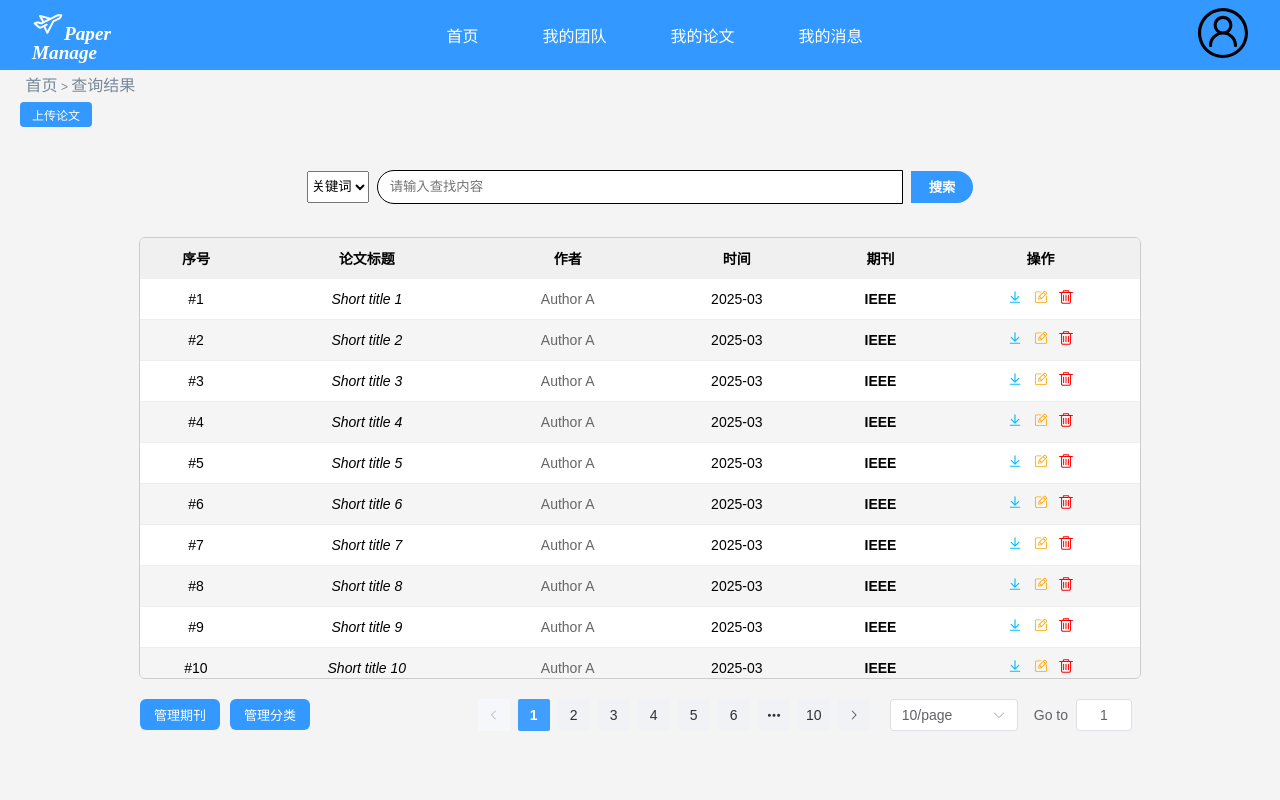
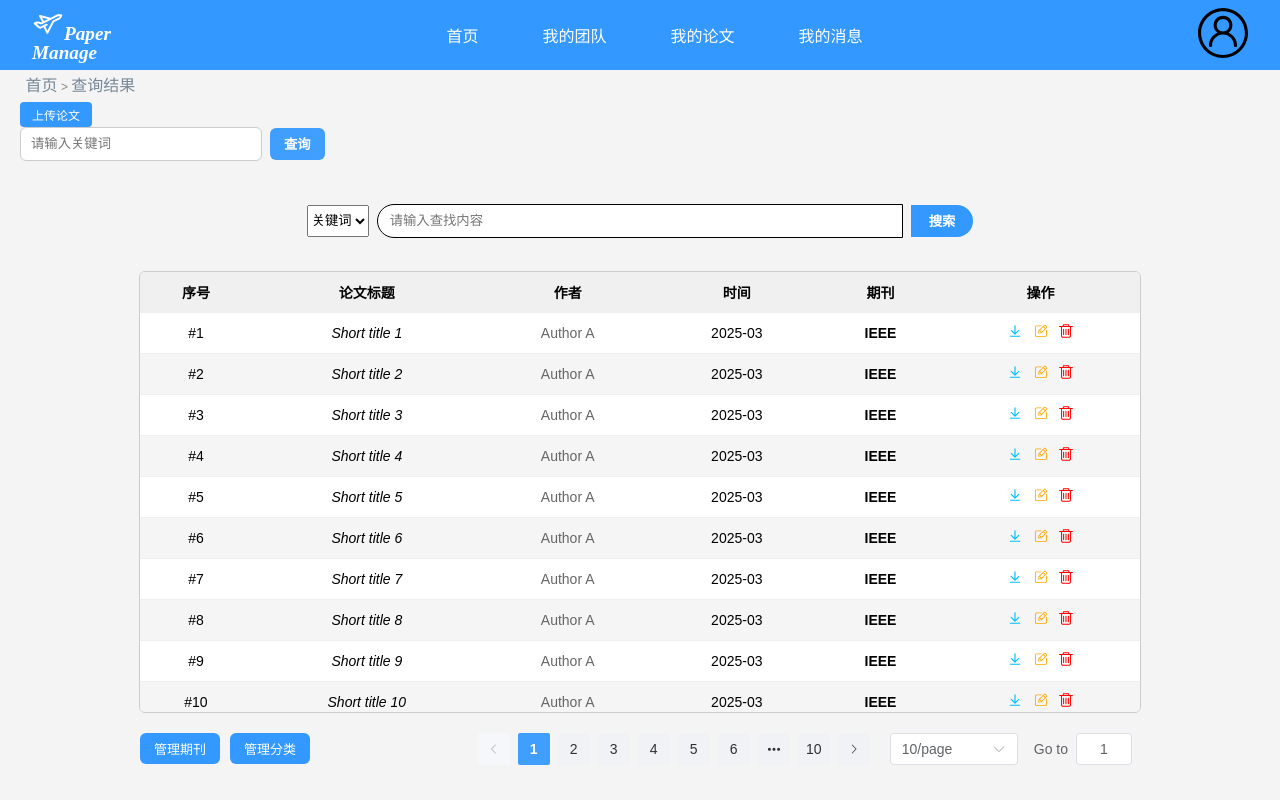
Before and after one commit to NingNZ/Paper-Manage-System, a Vue app in the folder vueProject/: page /search in a window 1280 px wide. Shown: the top 800 px of the page. Built offline with nearby package versions, Linux system fonts and the light colour scheme; what particles.vue3 would draw is missing.

Commit message:
“论文关系网络”

```diff
--- /dev/null
+++ b/vueProject/components/SearchResult/NetworkGraph.vue
@@ -0,0 +1,79 @@
+<template>
+  <div ref="chartRef" class="chart-container"></div>
+</template>
+
+<script setup>
+import * as echarts from 'echarts'
+import { ref, onMounted, onBeforeUnmount, watch } from 'vue'
+
+const props = defineProps({
+  center: String
+})
+
+const chartRef = ref(null)
+let chartInstance = null
+
+const initChart = () => {
+  if (chartRef.value) {
+    chartInstance = echarts.init(chartRef.value)
+    chartInstance.setOption(getChartOption(props.center))
+    window.addEventListener('resize', resizeChart)
+  }
+}
+
+const getChartOption = (center) => ({
+  title: {
+    text: '关键词关系图',
+    left: 'center'
+  },
+  tooltip: {},
+  series: [
+    {
+      type: 'graph',
+      layout: 'force',
+      roam: true,
+      label: { show: true },
+      force: { repulsion: 5000 },
+      data: [
+        { name: center, symbolSize: 50 },
+        { name: '节点1', symbolSize: 30 },
+        { name: '节点2', symbolSize: 30 },
+        { name: '节点3', symbolSize: 30 },
+        { name: '节点4', symbolSize: 30 }
+      ],
+      links: [
+        { source: center, target: '节点1' },
+        { source: center, target: '节点2' },
+        { source: center, target: '节点3' },
+        { source: center, target: '节点4' }
+      ]
+    }
+  ]
+})
+
+const resizeChart = () => {
+  chartInstance?.resize()
+}
+
+onMounted(() => {
+  setTimeout(initChart, 100) // 确保 dialog 渲染完毕后再初始化
+})
+
+onBeforeUnmount(() => {
+  window.removeEventListener('resize', resizeChart)
+  chartInstance?.dispose()
+})
+
+watch(() => props.center, (newCenter) => {
+  if (chartInstance) {
+    chartInstance.setOption(getChartOption(newCenter))
+  }
+})
+</script>
+
+<style scoped>
+.chart-container {
+  width: 100%;
+  height: 100%;
+}
+</style>
--- a/vueProject/pages/SearchResult.vue
+++ b/vueProject/pages/SearchResult.vue
@@ -5,7 +5,9 @@ import EditDialog from "../components/SearchResult/EditDialog.vue";
 import DeleteDialog from "../components/SearchResult/DeleteDialog.vue";
 import CategoryManagerDialog from "../components/SearchResult/CategoryManagerDialog.vue";
 import JournalManagerDialog from "../components/SearchResult/JournalManagerDialog.vue";
+import NetworkGraph from "../components/SearchResult/NetworkGraph.vue";
 import { ref, computed } from "vue";
+import { ElMessage } from "element-plus";
 
 // 数据初始化
 const allData = ref(Array.from({ length: 100 }, (_, i) => ({
@@ -67,6 +69,20 @@ const confirmDelete = () => {
   allData.value = allData.value.filter(i => i.id !== currentDeleteItem.value.id)
   showDeleteDialog.value = false
 }
+
+// 查询功能
+const keyword = ref('')
+const showGraph = ref(false)
+const graphKeyword = ref('')
+
+const handleSearch = () => {
+  if (!keyword.value.trim()) {
+    ElMessage.warning('请输入关键词再查询')
+    return
+  }
+  graphKeyword.value = keyword.value.trim()
+  showGraph.value = true
+}
 </script>
 
 <template>
@@ -75,8 +91,19 @@ const confirmDelete = () => {
 
     <div class="breadcrumb"><a href="/">首页</a> &gt; <a href="/search">查询结果</a></div>
 
+    <!-- 上传按钮隐藏，保留样式位置 -->
     <div class="upload-button-wrapper">
       <button class="upload-btn" @click="showUploadDialog = true">上传论文</button>
+
+      <!-- 查询输入框 -->
+      <div class="custom-search-wrapper">
+        <input
+          class="custom-search-input"
+          v-model="keyword"
+          placeholder="请输入关键词"
+        />
+        <button class="custom-search-btn" @click="handleSearch">查询</button>
+      </div>
     </div>
 
     <main class="main-content">
@@ -125,13 +152,12 @@ const confirmDelete = () => {
         </table>
       </div>
 
+      <!-- 分页器 -->
       <div class="pagination">
         <div class="bottom-left-buttons">
           <button class="manage-btn" @click="showJournalDialog = true">管理期刊</button>
           <button class="manage-btn" @click="showCategoryDialog = true">管理分类</button>
         </div>
-
-    <!--分页器-->
         <el-pagination
           background
           layout="prev, pager, next, sizes, jumper"
@@ -143,14 +169,7 @@ const confirmDelete = () => {
           @size-change="handleSizeChange"
         />
       </div>
-
     </main>
-
-    <!-- 左下角管理按钮 -->
-    <!-- <div class="bottom-left-buttons">
-      <button class="manage-btn" @click="showJournalDialog = true">管理期刊</button>
-      <button class="manage-btn" @click="showCategoryDialog = true">管理分类</button>
-    </div> -->
 
     <!-- 弹窗组件 -->
     <UploadDialog v-model:visible="showUploadDialog" />
@@ -168,6 +187,20 @@ const confirmDelete = () => {
     />
     <CategoryManagerDialog v-model:visible="showCategoryDialog" />
     <JournalManagerDialog v-model:visible="showJournalDialog" />
+
+    <!-- 网络图弹窗 -->
+  <el-dialog
+  v-model="showGraph"
+  title="关系网络图"
+  width="80%"
+  :close-on-click-modal="false"
+  >
+  <!-- 注意：这个 div 一定要有高度！ -->
+  <div style="height: 500px;">
+    <NetworkGraph :center="graphKeyword" />
+  </div>
+</el-dialog>
+
   </div>
 </template>
 
@@ -194,6 +227,32 @@ const confirmDelete = () => {
   cursor: pointer;
   font-size: 12px;
 }
+
+.custom-search-wrapper {
+  display: flex;
+  align-items: center;
+  gap: 8px;
+}
+
+.custom-search-input {
+  height: 32px;
+  width: 220px;
+  border-radius: 6px;
+  padding: 0 10px;
+  border: 1px solid #ccc;
+}
+
+.custom-search-btn {
+  height: 32px;
+  padding: 0 14px;
+  background-color: #409eff;
+  color: white;
+  border: none;
+  border-radius: 6px;
+  cursor: pointer;
+  font-weight: bold;
+}
+
 .main-content {
   flex: 1;
   text-align: center;
```
Lines whose indentation alone changed are shown as unchanged.
